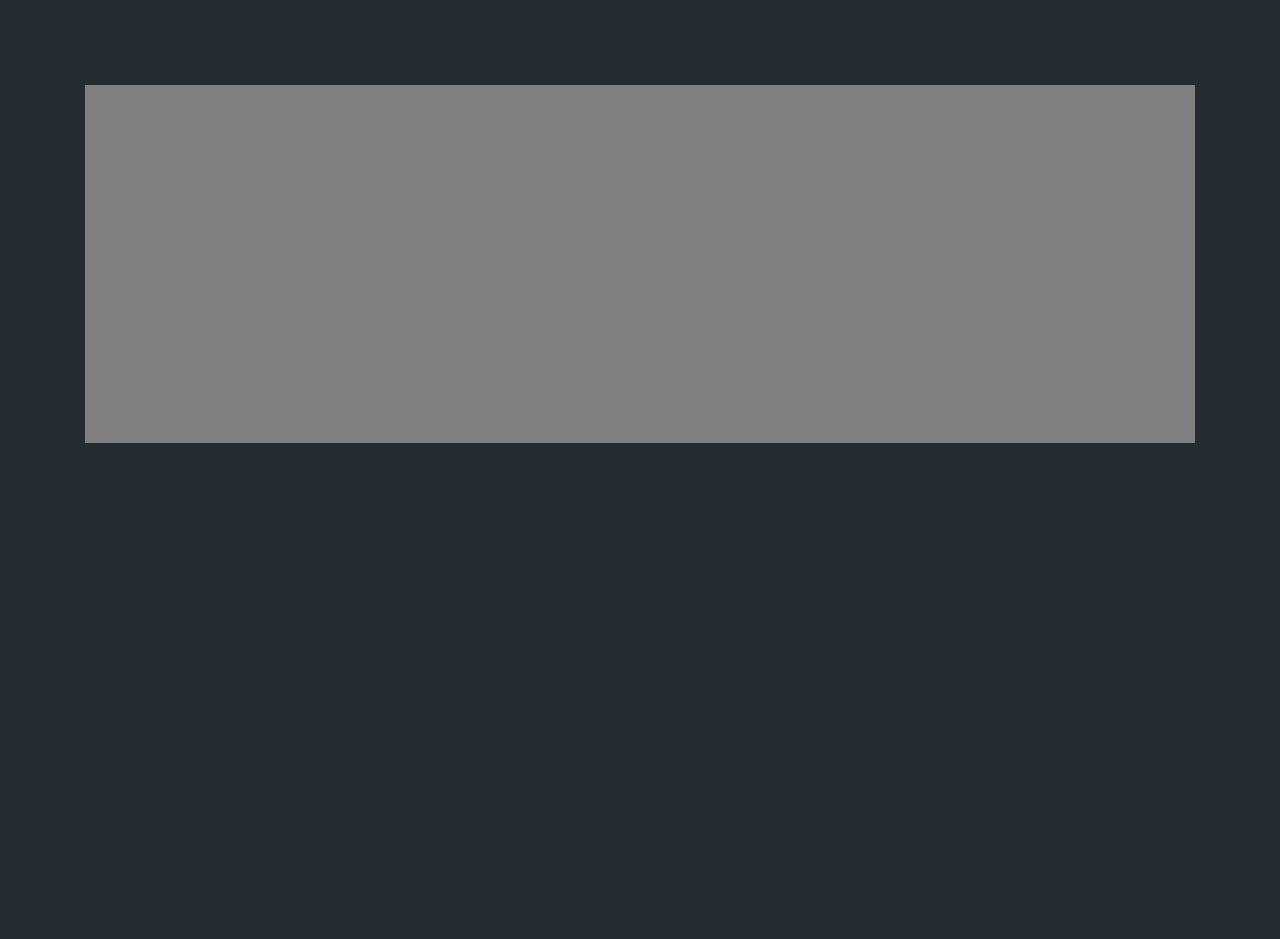
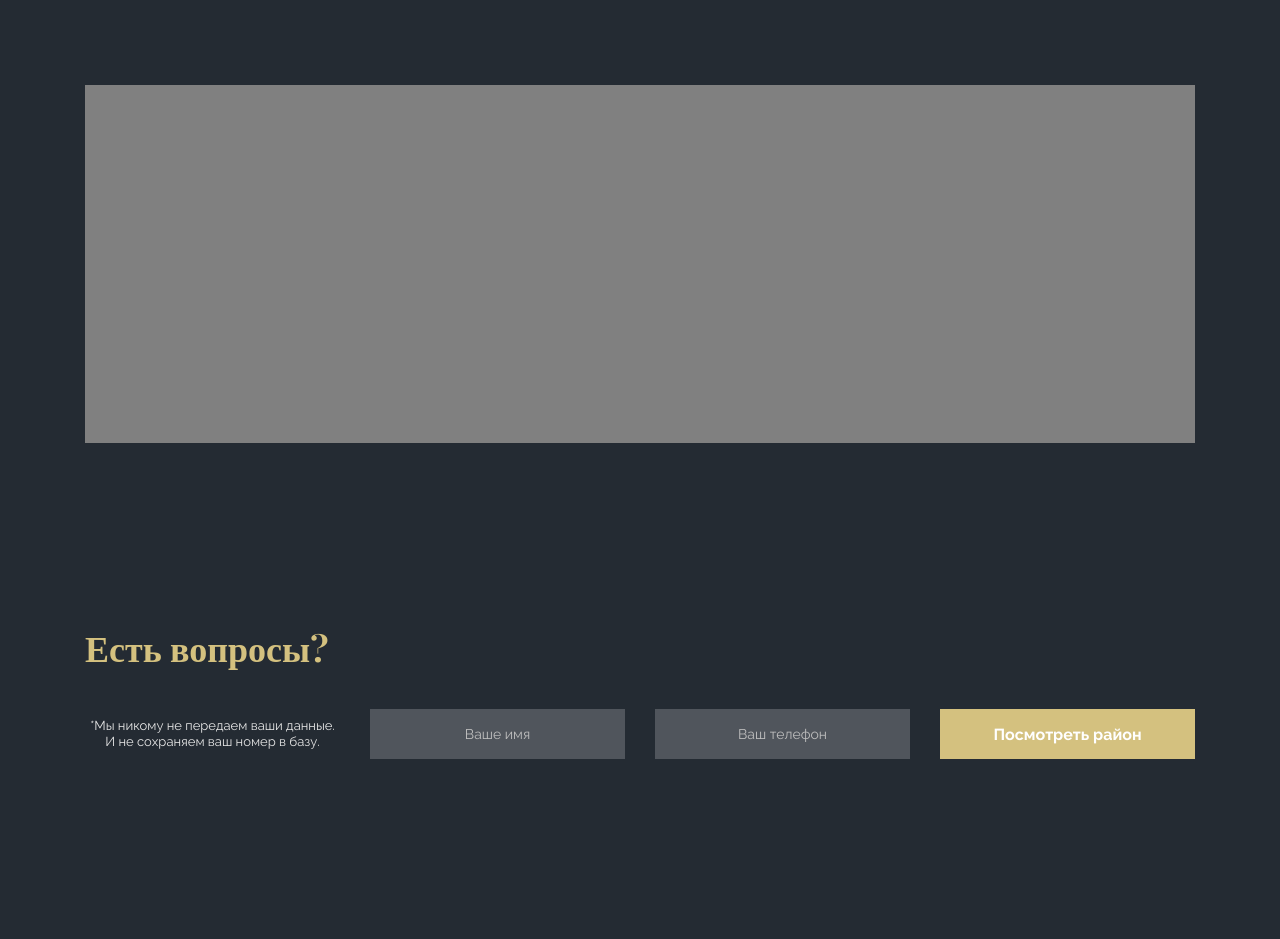
Before and after one commit to Science-B/-----------, a plain HTML site: page index.html in a window 1280 px wide. Shown: the part 3514-4453 px from the top of the page. Before the commit the page ends 4137 px from the top, so only its background shows below. Drawn offline with nearby package versions, Linux system fonts and the light colour scheme.

Commit message:
added cta-section

```diff
--- a/index.html
+++ b/index.html
@@ -194,6 +194,21 @@
           </div>
         </div>
       </section>
+      <section class="cta">
+        <div class="container">
+          <div class="cta__title"><h2 class="title-2">Есть вопросы?</h2></div>
+          <form action="" class="cta__form form">
+            <p class="form__privacy">
+              *Мы никому не передаем ваши данные. <br />
+              И не сохраняем ваш номер в базу.
+            </p>
+            <input type="text" class="form__input" placeholder="Ваше имя" />
+            <input type="text" class="form__input" placeholder="Ваш телефон" />
+
+            <button class="form__btn" type="submit">Посмотреть район</button>
+          </form>
+        </div>
+      </section>
     </main>
   </body>
 </html>
--- /dev/null
+++ b/scss/blocks/_cta.scss
@@ -0,0 +1,14 @@
+.cta {
+  padding-bottom: 180px;
+}
+.cta__title {
+  margin-bottom: 38px;
+}
+.cta__row {
+}
+.cta__form {
+  display: grid;
+  grid-template-columns: repeat(4, 1fr);
+  gap: 30px;
+  align-items: center;
+}
--- a/scss/main.scss
+++ b/scss/main.scss
@@ -13,3 +13,4 @@
 @import "./blocks/form";
 @import "./blocks/video";
 @import "./blocks/map";
+@import "./blocks/cta";
```
Also changed, not shown: css/main.css, 1 other file.
